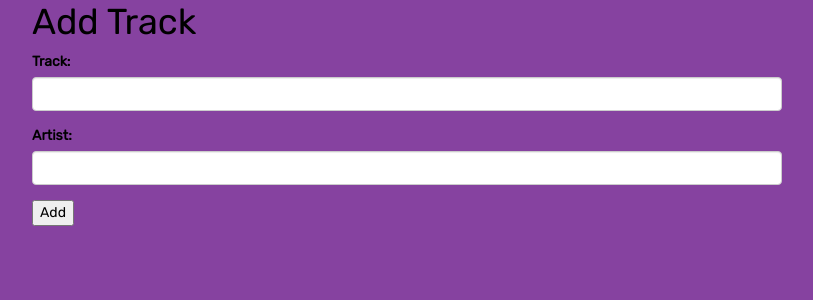
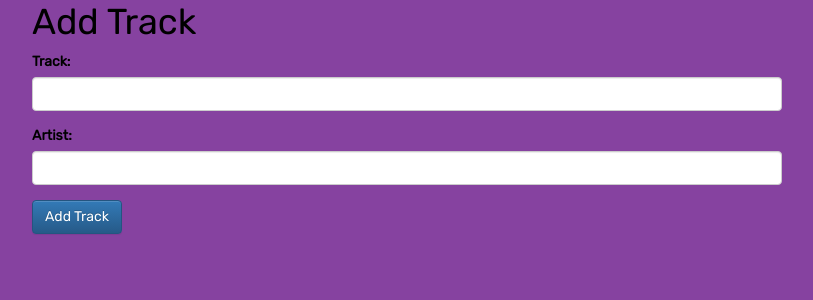
Before and after one commit to lzbrooks/track-scraper, a Django app: template manage_music/templates/manage_music/index.html in a window 1280 px wide. Shown: the part 251-551 px from the top of the page, without its empty margins (38-851 px from the left). Run offline with Django 3.2, Linux system fonts and the light colour scheme; the template is opened without the code that fills it, so the values that code supplies are empty; some libraries are stand-ins or nearby versions.

Commit message:
prettying button

```diff
--- a/manage_music/templates/manage_music/index.html
+++ b/manage_music/templates/manage_music/index.html
@@ -32,6 +32,6 @@
         <label for="track_artist">Artist: </label>
         <input type="text" name="track_artist" id="track_artist" class="form-control" />
         </div>
-        <input type="submit" value="Add" />
+        <input type="submit" class="btn btn-primary" value="Add Track" />
     </form>
 {% endblock %}
```
